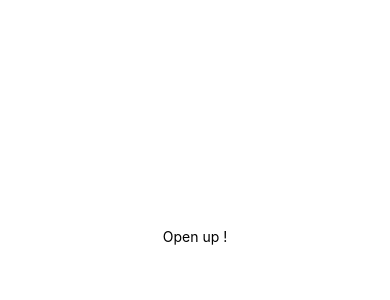
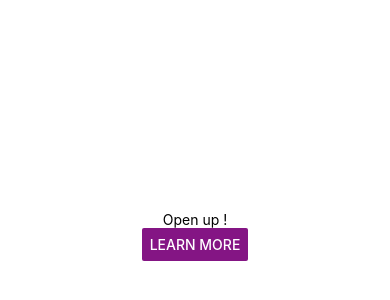
Before and after one commit to HelixFix/firstExpoProject, a React Native app: screen / in a window 390 px wide. Shown: the part 186-486 px from the top of the page. Built offline with nearby package versions, Linux system fonts and the light colour scheme.

Commit message:
Add button

```diff
--- a/Screen/HomePage.js
+++ b/Screen/HomePage.js
@@ -1,14 +1,18 @@
-import { StatusBar } from 'expo-status-bar';
-import React from 'react';
-import { StyleSheet, Text, View } from 'react-native';
-
-
+import { StatusBar } from "expo-status-bar";
+import React from "react";
+import { StyleSheet, Text, View, Button } from "react-native";
 
 export default function App() {
   return (
     <View style={styles.container}>
       <Text>Open up !</Text>
       <StatusBar style="auto" />
+      <Button
+        //onPress={onPressLearnMore}
+        title="Learn More"
+        color="#841584"
+        accessibilityLabel="Learn more about this purple button"
+      />
     </View>
   );
 }
@@ -16,8 +20,8 @@ export default function App() {
 const styles = StyleSheet.create({
   container: {
     flex: 1,
-      backgroundColor: '#fff',
-      alignItems: 'center',
-      justifyContent: 'center',
+    backgroundColor: "#fff",
+    alignItems: "center",
+    justifyContent: "center",
   },
 });
```
Lines whose indentation alone changed are shown as unchanged.
